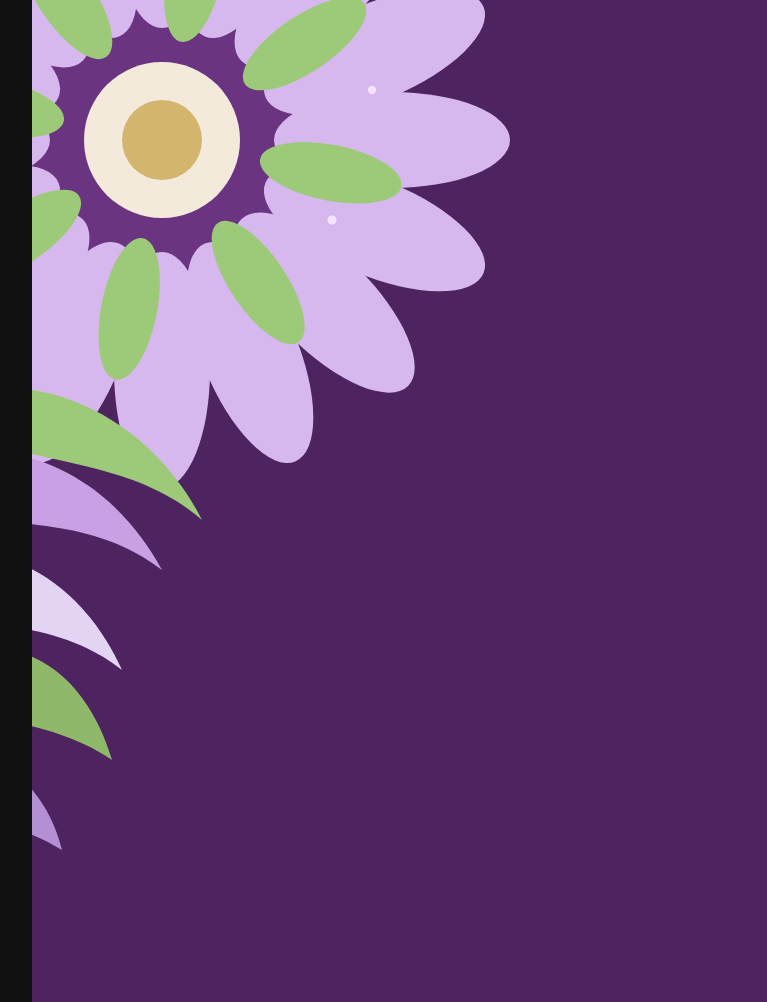
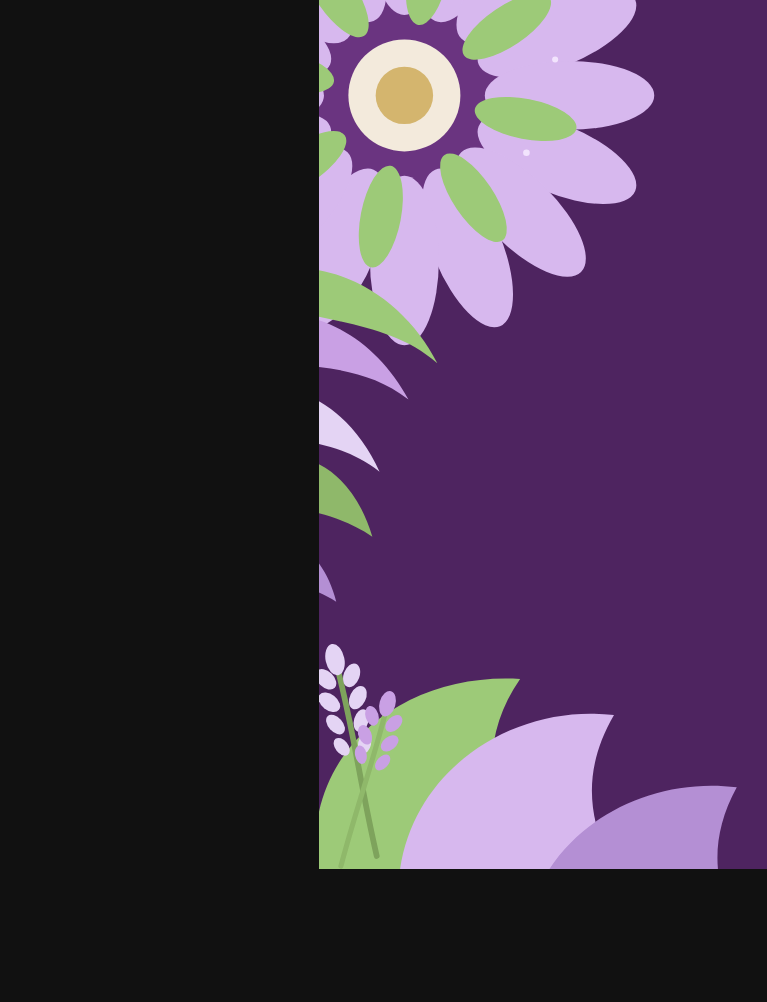
Before and after one commit to iksasa15/g, a website: page poster/background.html in a window 1280 px wide. Shown: the top 1002 px of the page, without its empty margins (168-935 px from the left). After the commit the page ends 869 px from the top, so only its background shows below. Drawn offline with Linux system fonts and the light colour scheme.

Commit message:
Update background dimensions and export settings for poster. Adjusted HTML and CSS to reflect new size of 793x869, and modified export script to generate background image with updated dimensions.

```diff
--- a/poster/background.html
+++ b/poster/background.html
@@ -2,20 +2,20 @@
 <html lang="ar" dir="rtl">
 <head>
   <meta charset="UTF-8" />
-  <meta name="viewport" content="width=1080" />
+  <meta name="viewport" content="width=793" />
   <title>خلفية خزامى</title>
   <style>
     * { box-sizing: border-box; margin: 0; padding: 0; }
     html, body {
-      width: 1080px;
-      height: 1350px;
+      width: 793px;
+      height: 869px;
       overflow: hidden;
       background: #111;
     }
     .poster {
       position: relative;
-      width: 1080px;
-      height: 1350px;
+      width: 793px;
+      height: 869px;
       background: #4e2460;
       overflow: hidden;
     }
@@ -24,22 +24,22 @@
       pointer-events: none;
     }
     .art-flower {
-      top: -160px;
-      left: -170px;
-      width: 780px;
-      height: 780px;
+      top: -120px;
+      left: -130px;
+      width: 560px;
+      height: 560px;
     }
     .art-left {
-      top: 380px;
-      left: -160px;
-      width: 360px;
-      height: 520px;
+      top: 260px;
+      left: -120px;
+      width: 260px;
+      height: 380px;
     }
     .art-bottom {
-      bottom: -180px;
-      left: -40px;
-      width: 720px;
-      height: 520px;
+      bottom: -130px;
+      left: -30px;
+      width: 520px;
+      height: 380px;
     }
   </style>
 </head>
--- a/poster/export-background.mjs
+++ b/poster/export-background.mjs
@@ -4,7 +4,7 @@ import { pathToFileURL, fileURLToPath } from "node:url";
 
 const dir = path.dirname(fileURLToPath(import.meta.url));
 const html = pathToFileURL(path.join(dir, "background.html")).href;
-const out = path.join(dir, "background-1080x1350.png");
+const out = path.join(dir, "background-793x869.png");
 
 const browser = await chromium.launch({
   channel: "chrome",
@@ -12,7 +12,7 @@ const browser = await chromium.launch({
 });
 
 const page = await browser.newPage({
-  viewport: { width: 1080, height: 1350 },
+  viewport: { width: 793, height: 869 },
   deviceScaleFactor: 1,
 });
 
```
Also changed, not shown: poster/background-793x869.png (added).
